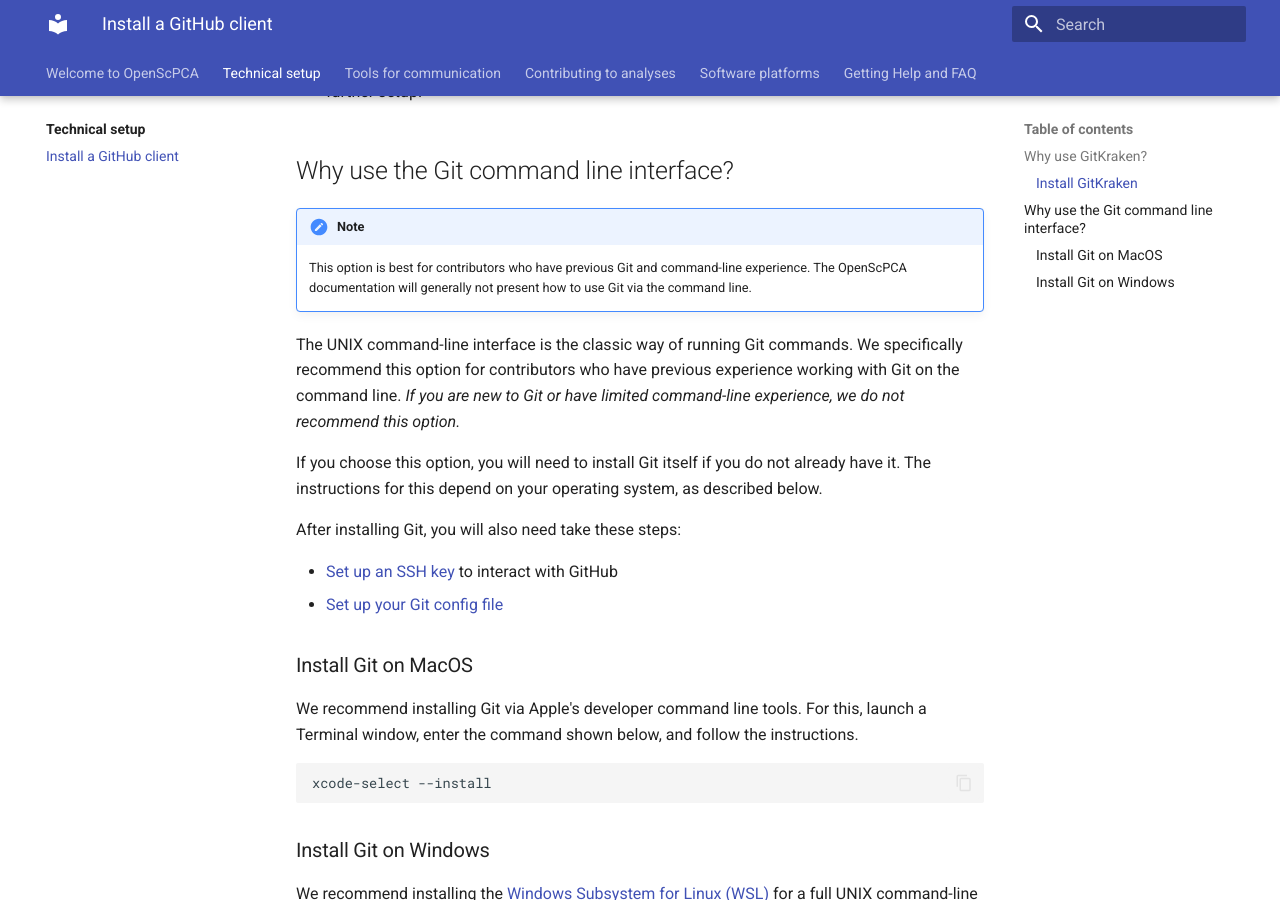
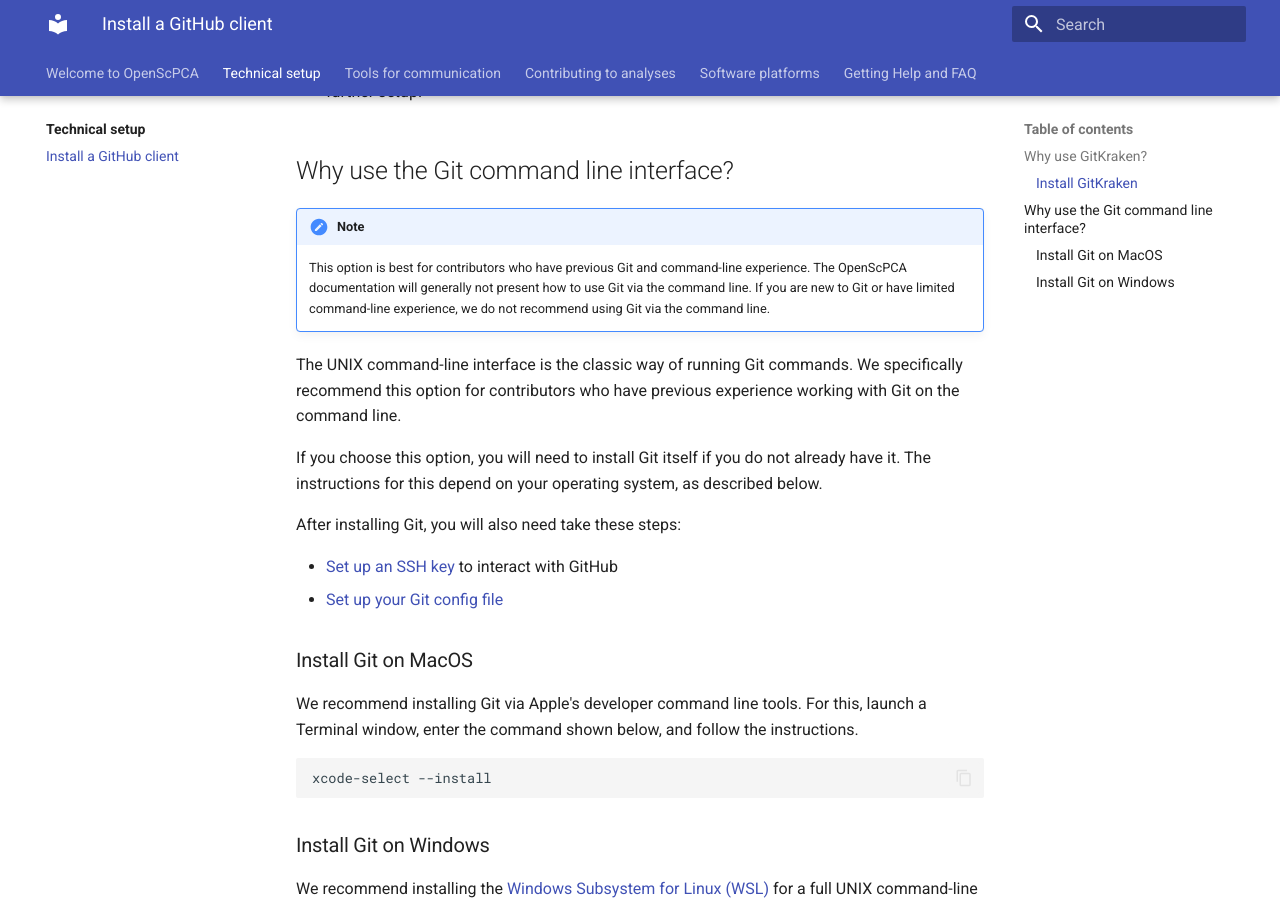
Before and after one commit to AlexsLemonade/OpenScPCA-analysis, an MkDocs documentation site: the page built from docs/technical-setup/install-a-github-client.md, in a window 1280 px wide and 900 px high, scrolled down 785 px. Built offline with MkDocs 1.6.1 and Material for MkDocs 9.7.7, drawn with Linux system fonts in a browser that asks for light colours.

Commit message:
move sentence into the note

```diff
--- a/docs/technical-setup/install-a-github-client.md
+++ b/docs/technical-setup/install-a-github-client.md
@@ -28,11 +28,10 @@
 !!! note
     This option is best for contributors who have previous Git and command-line experience.
     The OpenScPCA documentation will generally not present how to use Git via the command line.
-
+    If you are new to Git or have limited command-line experience, we do not recommend using Git via the command line.
 
 The UNIX command-line interface is the classic way of running Git commands.
 We specifically recommend this option for contributors who have previous experience working with Git on the command line.
-_If you are new to Git or have limited command-line experience, we do not recommend this option._
 
 If you choose this option, you will need to install Git itself if you do not already have it.
 The instructions for this depend on your operating system, as described below.
```
